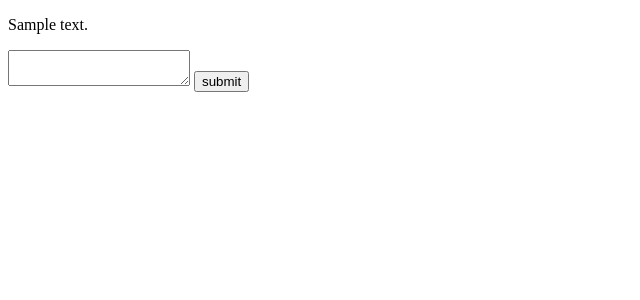
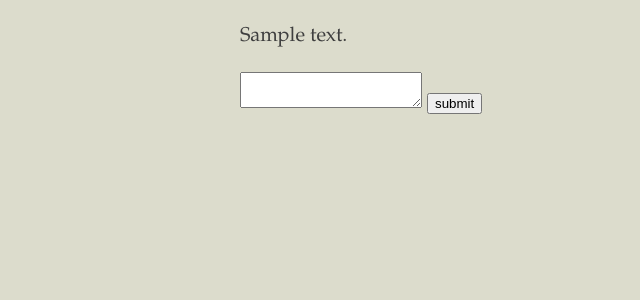
Before and after one commit to ajschumacher/askreduce, a Django app: template shufflesort/templates/shufflesort/question.html in a window 1280 px wide. Shown: the top 300 px of the page, without its empty margins (0-640 px from the left). Run offline with Django 3.2, Linux system fonts and the light colour scheme; the template is opened without the code that fills it: values that come from a table or form of the project are taken from there, others are empty; tables that the repository leaves empty hold one stand-in row (values such as "Sample post").

Commit message:
largely copy in planspace.org styles

```diff
--- a/shufflesort/static/shufflesort/style.css
+++ b/shufflesort/static/shufflesort/style.css
@@ -1,4 +1,62 @@
+body {
+  background-color: #DCDCCC;
+  color: #3F3F3F;
+  font-size: 1.25em;
+  font-family: "Book Antiqua", Palatino, "Palatino Linotype",
+  "Palatino LT STD", Georgia, serif;
+  line-height: 160%;
+  max-width: 40em;
+  margin: auto;
+  padding: 0 1em;
+}
+
 header {
   position: absolute;
   right: 0px;
 }
+
+img {
+  max-width: 100%;
+}
+
+pre {
+  line-height: normal;
+}
+
+a {
+  color: #9C6363;
+  text-decoration: none;
+}
+
+a:visited {
+  color: #8C5353;
+}
+
+a:hover {
+  color: #AC7373;
+}
+
+a:active {
+  color: #FFFFFF;
+}
+
+@media
+only screen and (-webkit-min-device-pixel-ratio: 2),
+only screen and (   min--moz-device-pixel-ratio: 2),
+only screen and (     -o-min-device-pixel-ratio: 2/1),
+only screen and (        min-device-pixel-ratio: 2),
+only screen and (                min-resolution: 192dpi),
+only screen and (                min-resolution: 2dppx) {
+  body {
+    font-size: 2.25em;
+  }
+}
+
+@media print {
+  img {
+    max-height: 3in;
+  }
+  body {
+    font-size: 0.8em;
+  }
+}
```
